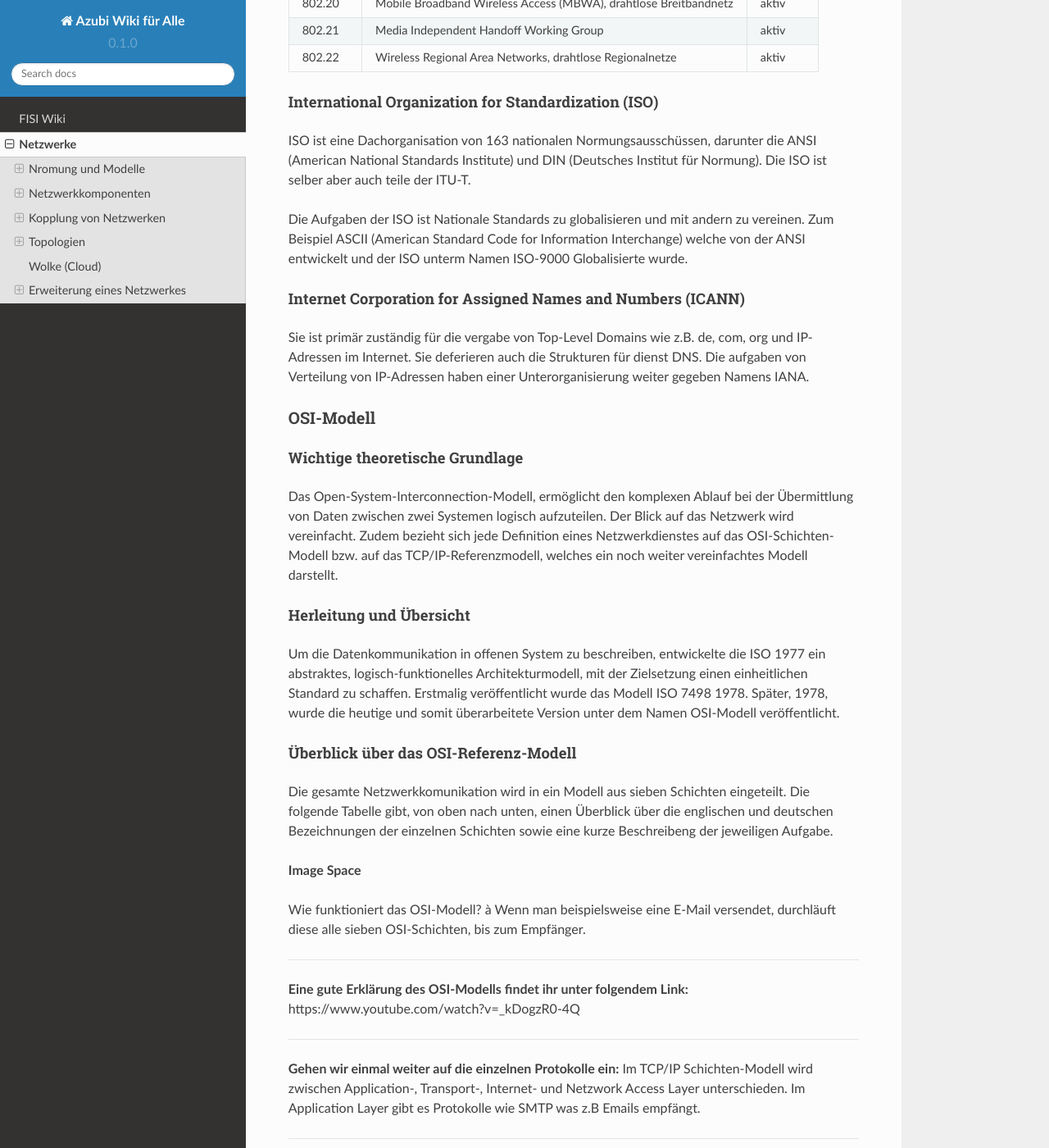
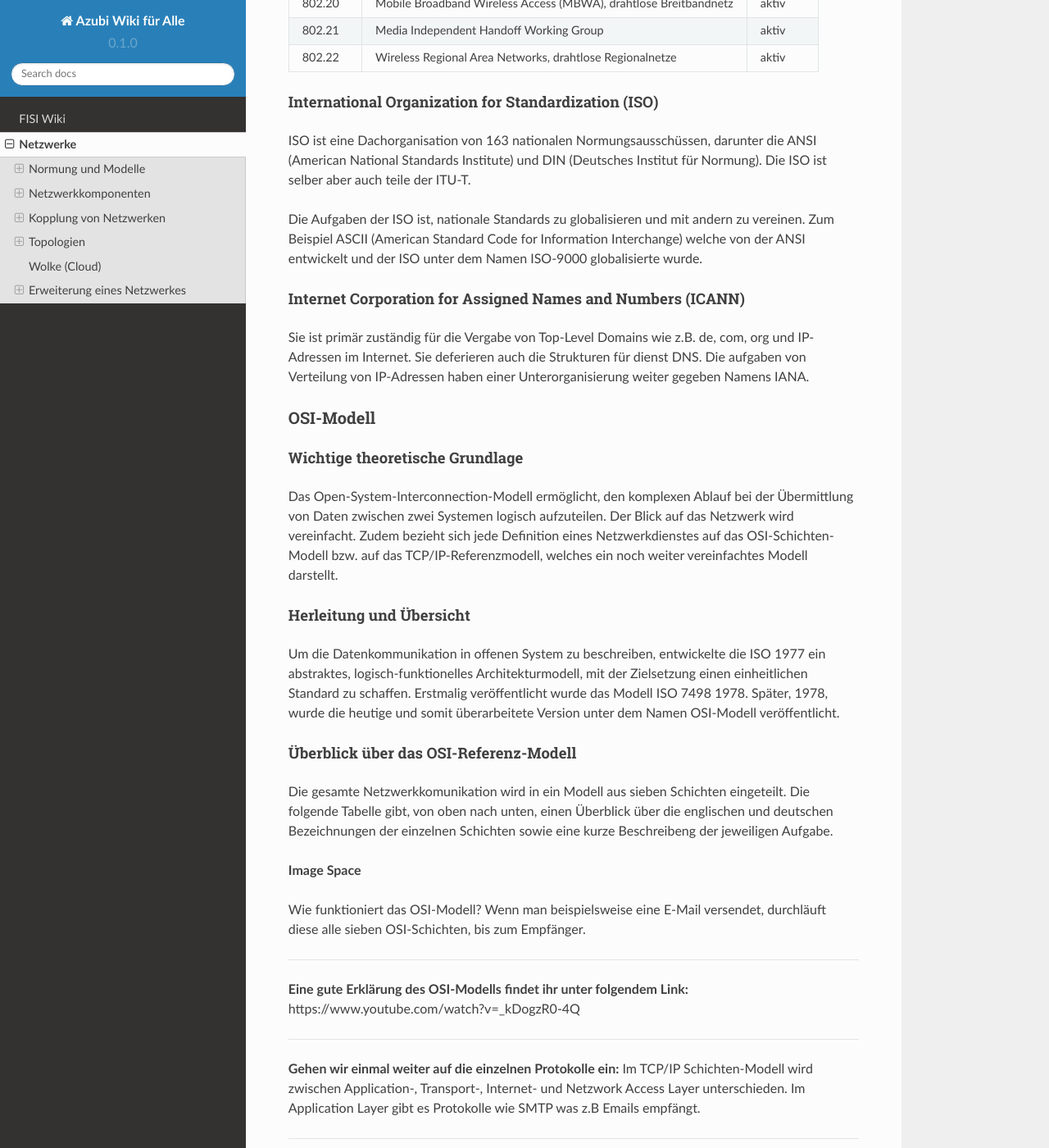
Before and after one commit to marcelago/docs, a Sphinx documentation site: the page built from docs/source/Netzwerke.md, in a window 1280 px wide and 1400 px high, scrolled down 794 px. Shown: the whole window at 82% size. Built offline with Sphinx 7.4.7 and the Read the Docs theme 2.0.0, drawn with Linux system fonts in a browser that asks for light colours; some of the changed text lies outside the part shown.

Commit message:
Update Netzwerke.md
Rechtschreibfehler

```diff
--- a/docs/source/Netzwerke.md
+++ b/docs/source/Netzwerke.md
@@ -1,6 +1,6 @@
 # Netzwerke
 
-## Nromung und Modelle
+## Normung und Modelle
 
 ### Gremien
 
@@ -29,17 +29,17 @@ Die IEEE ist zuständig für Standardisierung im raum Elektrotechnik. Dies beinh
 
 ISO ist eine Dachorganisation von 163 nationalen Normungsausschüssen, darunter die ANSI (American National Standards Institute) und DIN (Deutsches Institut für Normung). Die ISO ist selber aber auch teile der ITU-T.
 
-Die Aufgaben der ISO ist Nationale Standards zu globalisieren und mit andern zu vereinen. Zum Beispiel ASCII (American Standard Code for Information Interchange) welche von der ANSI entwickelt und der ISO unterm Namen ISO-9000 Globalisierte wurde.
+Die Aufgaben der ISO ist, nationale Standards zu globalisieren und mit andern zu vereinen. Zum Beispiel ASCII (American Standard Code for Information Interchange) welche von der ANSI entwickelt und der ISO unter dem Namen ISO-9000 globalisierte wurde.
 
 #### Internet Corporation for Assigned Names and Numbers (ICANN)
 
-Sie ist primär zuständig für die vergabe von Top-Level Domains wie z.B. de, com, org und IP-Adressen im Internet. Sie deferieren auch die Strukturen für dienst DNS. Die aufgaben von Verteilung von IP-Adressen haben einer Unterorganisierung weiter gegeben Namens IANA.
+Sie ist primär zuständig für die Vergabe von Top-Level Domains wie z.B. de, com, org und IP-Adressen im Internet. Sie deferieren auch die Strukturen für dienst DNS. Die aufgaben von Verteilung von IP-Adressen haben einer Unterorganisierung weiter gegeben Namens IANA.
 
 ### OSI-Modell
 
 #### Wichtige theoretische Grundlage
 
-Das Open-System-Interconnection-Modell, ermöglicht den komplexen Ablauf bei der Übermittlung von Daten zwischen zwei Systemen logisch aufzuteilen. Der Blick auf das Netzwerk wird vereinfacht. Zudem bezieht sich jede Definition eines Netzwerkdienstes auf das OSI-Schichten-Modell bzw. auf das TCP/IP-Referenzmodell, welches ein noch weiter vereinfachtes Modell darstellt.
+Das Open-System-Interconnection-Modell ermöglicht, den komplexen Ablauf bei der Übermittlung von Daten zwischen zwei Systemen logisch aufzuteilen. Der Blick auf das Netzwerk wird vereinfacht. Zudem bezieht sich jede Definition eines Netzwerkdienstes auf das OSI-Schichten-Modell bzw. auf das TCP/IP-Referenzmodell, welches ein noch weiter vereinfachtes Modell darstellt.
 
 #### Herleitung und Übersicht
 
@@ -51,7 +51,7 @@ Die gesamte Netzwerkkomunikation wird in ein Modell aus sieben Schichten eingete
 
 **Image Space**
 
-Wie funktioniert das OSI-Modell? à Wenn man beispielsweise eine E-Mail versendet, durchläuft diese alle sieben OSI-Schichten, bis zum Empfänger.
+Wie funktioniert das OSI-Modell? Wenn man beispielsweise eine E-Mail versendet, durchläuft diese alle sieben OSI-Schichten, bis zum Empfänger.
 
 ****
 
```
